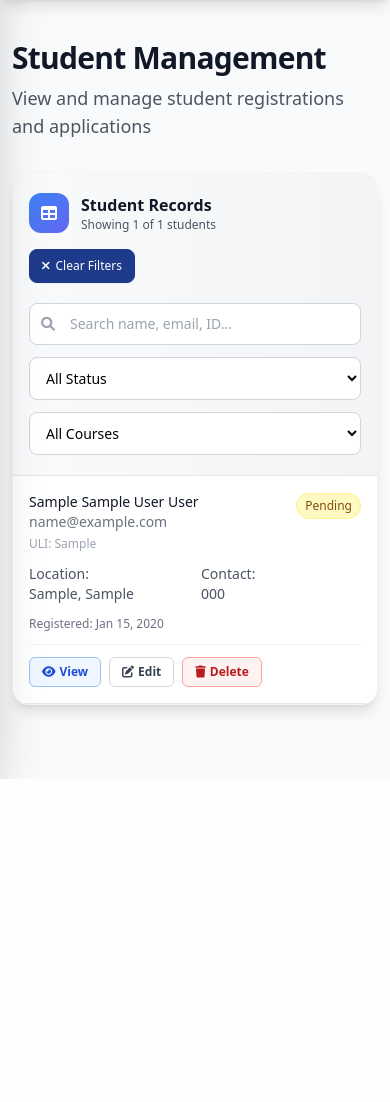
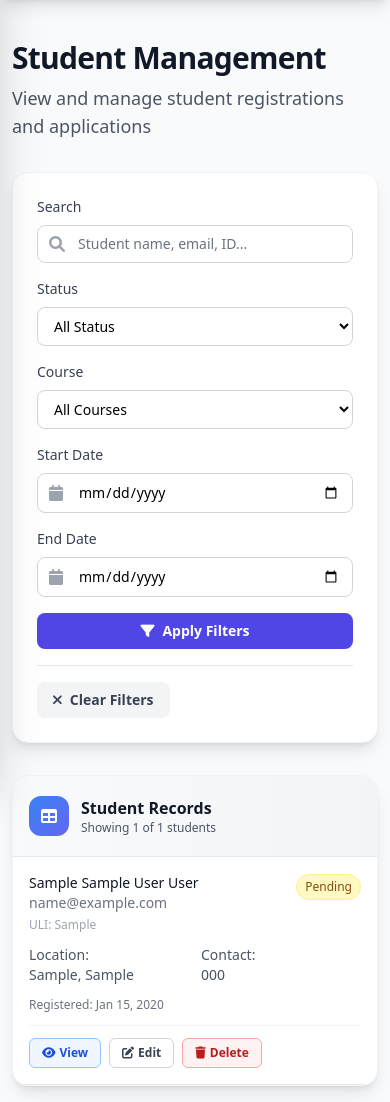
Before and after one commit to gregbolastig/short_courses, a PHP site: page /admin/students/index.php in a window 390 px wide. Shown: the part 65-1167 px from the top of the page. Before the commit the page ends 844 px from the top, so only its background shows below. Run offline with PHP 8.4, Linux system fonts and the light colour scheme; the visitor is signed in with stand-in values (Sample User, id 1); tables that the repository leaves empty hold one stand-in row (values such as "Sample post"); some libraries are stand-ins or nearby versions.

Commit message:
feat(admin): Add date range filtering for course applications
- Add start_date and end_date query parameters to course applications filter
- Implement DATE filtering logic for applied_at field with parameterized queries
- Add start date and end date input fields to filter form with calendar icons
- Adjust filter grid layout from 4 columns to 3 columns to accommodate new date filters
- Refactor guardian contact number input in student edit form with improved responsive layout
- Replace flex layout with flex-col sm:flex-row for better mobile responsiveness
- Add phone icon to guardian contact label for improved visual hierarchy
- Improve form field styling and spacing for better UX on smaller screens

```diff
--- a/admin/students/index.php
+++ b/admin/students/index.php
@@ -38,6 +38,8 @@ if (isset($_GET['action'], $_GET['id']) && $_GET['action'] === 'delete') {
 $search = $_GET['search'] ?? '';
 $filter_course = $_GET['filter_course'] ?? '';
 $filter_status = $_GET['filter_status'] ?? '';
+$start_date = $_GET['start_date'] ?? '';
+$end_date = $_GET['end_date'] ?? '';
 
 // Pagination
 $page = isset($_GET['page']) ? max(1, (int)$_GET['page']) : 1;
@@ -48,7 +50,7 @@ $offset = ($page - 1) * $limit;
 // BUILD QUERY CONDITIONS
 // ============================================================================
 
-list($where_clause, $params) = buildWhereClause($search, $filter_course, $filter_status, $has_soft_delete);
+list($where_clause, $params) = buildWhereClause($search, $filter_course, $filter_status, $start_date, $end_date, $has_soft_delete);
 
 // ============================================================================
 // FETCH DATA
@@ -134,7 +136,7 @@ function handleStudentDelete($conn, $logger, $student_id, $user_id) {
     }
 }
 
-function buildWhereClause($search, $filter_course, $filter_status, $has_soft_delete) {
+function buildWhereClause($search, $filter_course, $filter_status, $start_date, $end_date, $has_soft_delete) {
     $where_conditions = [];
     $params = [];
 
@@ -159,6 +161,17 @@ function buildWhereClause($search, $filter_course, $filter_status, $has_soft_del
     if (!empty($filter_status)) {
         $where_conditions[] = "status = :status";
         $params[':status'] = $filter_status;
+    }
+
+    // Date range filter
+    if (!empty($start_date)) {
+        $where_conditions[] = "DATE(created_at) >= :start_date";
+        $params[':start_date'] = $start_date;
+    }
+
+    if (!empty($end_date)) {
+        $where_conditions[] = "DATE(created_at) <= :end_date";
+        $params[':end_date'] = $end_date;
     }
 
     $where_clause = !empty($where_conditions) ? 'WHERE ' . implode(' AND ', $where_conditions) : '';
@@ -327,62 +340,37 @@ function getStudentFullName($student) {
                         <?php endif; ?>
 
 
-            <!-- Enhanced Students Table -->
-            <div class="bg-white rounded-2xl shadow-lg border border-gray-100 overflow-hidden">
-                <!-- Table Header with Search Filters -->
-                <div class="bg-gradient-to-r from-gray-50 to-gray-100 px-4 sm:px-6 md:px-8 py-5 md:py-6 border-b border-gray-200">
-                    <!-- Header Row -->
-                    <div class="flex flex-col lg:flex-row lg:items-center lg:justify-between gap-4 mb-5">
-                        <div class="flex items-center">
-                            <div class="w-10 h-10 bg-gradient-to-br from-blue-500 to-indigo-500 rounded-xl flex items-center justify-center mr-3 flex-shrink-0">
-                                <i class="fas fa-table text-white"></i>
-                            </div>
-                            <div>
-                                <h2 class="text-base md:text-lg font-semibold text-gray-900">Student Records</h2>
-                                <p class="text-xs md:text-sm text-gray-600">
-                                    Showing <?php echo count($students); ?> of <?php echo number_format($total_students); ?> students
-                                </p>
+            <!-- Search and Filter Section -->
+            <div class="bg-white rounded-2xl shadow-lg border border-gray-100 p-6 md:p-8 mb-8">
+                <form method="GET" class="space-y-4">
+                    <div class="grid grid-cols-1 md:grid-cols-2 lg:grid-cols-3 gap-4">
+                        <div>
+                            <label for="search" class="block text-sm font-medium text-gray-700 mb-2">Search</label>
+                            <div class="relative">
+                                <div class="absolute inset-y-0 left-0 pl-3 flex items-center pointer-events-none">
+                                    <i class="fas fa-search text-gray-400"></i>
+                                </div>
+                                <input type="text" id="search" name="search" placeholder="Student name, email, ID..."
+                                       value="<?php echo htmlspecialchars($search); ?>"
+                                       class="block w-full pl-10 pr-3 py-2 border border-gray-300 rounded-lg leading-5 bg-white placeholder-gray-500 focus:outline-none focus:placeholder-gray-400 focus:ring-1 focus:ring-blue-500 focus:border-blue-500 text-sm">
                             </div>
                         </div>
-                        <div class="flex flex-wrap items-center gap-2 sm:gap-3">
-                            <a href="index.php"
-                               class="inline-flex items-center px-3 sm:px-4 py-2 border border-blue-900 rounded-lg text-xs sm:text-sm font-medium text-white bg-blue-900 hover:bg-blue-800 focus:outline-none focus:ring-2 focus:ring-blue-700 transition-colors duration-200 shadow-sm">
-                                <i class="fas fa-times mr-1.5 sm:mr-2"></i>Clear Filters
-                            </a>
-                            <?php if ($total_pages > 1): ?>
-                                <div class="bg-white rounded-lg px-3 py-2 border border-gray-200 shadow-sm">
-                                    <span class="text-xs sm:text-sm font-medium text-gray-600 whitespace-nowrap">
-                                        Page <?php echo $page; ?> of <?php echo $total_pages; ?>
-                                    </span>
-                                </div>
-                            <?php endif; ?>
-                        </div>
-                    </div>
 
-                    <!-- Search and Filter Form -->
-                    <form method="GET" class="space-y-3">
-                        <div class="grid grid-cols-1 sm:grid-cols-2 lg:grid-cols-3 gap-3">
-                            <div class="relative sm:col-span-2 lg:col-span-1">
-                                <div class="absolute inset-y-0 left-0 pl-3 flex items-center pointer-events-none">
-                                    <i class="fas fa-search text-gray-400 text-sm"></i>
-                                </div>
-                                <input type="text" id="search" name="search"
-                                       placeholder="Search name, email, ID..."
-                                       value="<?php echo htmlspecialchars($search); ?>"
-                                       class="block w-full pl-10 pr-3 py-2.5 border border-gray-300 rounded-lg bg-white placeholder-gray-400 focus:outline-none focus:ring-2 focus:ring-blue-500 focus:border-blue-500 text-sm transition-colors">
-                            </div>
-
+                        <div>
+                            <label for="filter_status" class="block text-sm font-medium text-gray-700 mb-2">Status</label>
                             <select id="filter_status" name="filter_status"
-                                    class="block w-full px-3 py-2.5 border border-gray-300 rounded-lg bg-white focus:outline-none focus:ring-2 focus:ring-blue-500 focus:border-blue-500 text-sm transition-colors">
+                                    class="block w-full px-3 py-2 border border-gray-300 rounded-lg bg-white focus:outline-none focus:ring-1 focus:ring-blue-500 focus:border-blue-500 text-sm">
                                 <option value="">All Status</option>
                                 <option value="pending" <?php echo ($filter_status === 'pending') ? 'selected' : ''; ?>>Pending</option>
                                 <option value="approved" <?php echo ($filter_status === 'approved') ? 'selected' : ''; ?>>Approved</option>
                                 <option value="rejected" <?php echo ($filter_status === 'rejected') ? 'selected' : ''; ?>>Rejected</option>
-                                <option value="completed" <?php echo ($filter_status === 'completed') ? 'selected' : ''; ?>>Completed</option>
                             </select>
+                        </div>
 
+                        <div>
+                            <label for="filter_course" class="block text-sm font-medium text-gray-700 mb-2">Course</label>
                             <select id="filter_course" name="filter_course"
-                                    class="block w-full px-3 py-2.5 border border-gray-300 rounded-lg bg-white focus:outline-none focus:ring-2 focus:ring-blue-500 focus:border-blue-500 text-sm transition-colors">
+                                    class="block w-full px-3 py-2 border border-gray-300 rounded-lg bg-white focus:outline-none focus:ring-1 focus:ring-blue-500 focus:border-blue-500 text-sm">
                                 <option value="">All Courses</option>
                                 <?php foreach ($courses as $course): ?>
                                     <option value="<?php echo htmlspecialchars($course); ?>"
@@ -392,7 +380,63 @@ function getStudentFullName($student) {
                                 <?php endforeach; ?>
                             </select>
                         </div>
-                    </form>
+
+                        <div>
+                            <label for="start_date" class="block text-sm font-medium text-gray-700 mb-2">Start Date</label>
+                            <div class="relative">
+                                <div class="absolute inset-y-0 left-0 pl-3 flex items-center pointer-events-none">
+                                    <i class="fas fa-calendar text-gray-400"></i>
+                                </div>
+                                <input type="date" id="start_date" name="start_date"
+                                       value="<?php echo htmlspecialchars($start_date); ?>"
+                                       class="block w-full pl-10 pr-3 py-2 border border-gray-300 rounded-lg bg-white focus:outline-none focus:ring-1 focus:ring-blue-500 focus:border-blue-500 text-sm">
+                            </div>
+                        </div>
+
+                        <div>
+                            <label for="end_date" class="block text-sm font-medium text-gray-700 mb-2">End Date</label>
+                            <div class="relative">
+                                <div class="absolute inset-y-0 left-0 pl-3 flex items-center pointer-events-none">
+                                    <i class="fas fa-calendar text-gray-400"></i>
+                                </div>
+                                <input type="date" id="end_date" name="end_date"
+                                       value="<?php echo htmlspecialchars($end_date); ?>"
+                                       class="block w-full pl-10 pr-3 py-2 border border-gray-300 rounded-lg bg-white focus:outline-none focus:ring-1 focus:ring-blue-500 focus:border-blue-500 text-sm">
+                            </div>
+                        </div>
+
+                        <div class="flex items-end">
+                            <button type="submit"
+                                    class="w-full inline-flex items-center justify-center px-4 py-2 bg-indigo-600 text-white text-sm font-semibold rounded-lg hover:bg-indigo-700 focus:outline-none focus:ring-2 focus:ring-offset-2 focus:ring-indigo-500 transition-all duration-200">
+                                <i class="fas fa-filter mr-2"></i>Apply Filters
+                            </button>
+                        </div>
+                    </div>
+
+                    <div class="flex justify-start pt-4 border-t border-gray-200">
+                        <a href="index.php"
+                           class="inline-flex items-center px-4 py-2 bg-gray-100 text-gray-700 text-sm font-semibold rounded-lg hover:bg-gray-200 focus:outline-none focus:ring-2 focus:ring-offset-2 focus:ring-gray-500 transition-all duration-200">
+                            <i class="fas fa-times mr-2"></i>Clear Filters
+                        </a>
+                    </div>
+                </form>
+            </div>
+
+            <!-- Enhanced Students Table -->
+            <div class="bg-white rounded-2xl shadow-lg border border-gray-100 overflow-hidden">
+                <!-- Table Header -->
+                <div class="bg-gradient-to-r from-gray-50 to-gray-100 px-4 sm:px-6 md:px-8 py-5 md:py-6 border-b border-gray-200">
+                    <div class="flex items-center">
+                        <div class="w-10 h-10 bg-gradient-to-br from-blue-500 to-indigo-500 rounded-xl flex items-center justify-center mr-3 flex-shrink-0">
+                            <i class="fas fa-table text-white"></i>
+                        </div>
+                        <div>
+                            <h2 class="text-base md:text-lg font-semibold text-gray-900">Student Records</h2>
+                            <p class="text-xs md:text-sm text-gray-600">
+                                Showing <?php echo count($students); ?> of <?php echo number_format($total_students); ?> students
+                            </p>
+                        </div>
+                    </div>
                 </div>
 
                 <?php if (empty($students)): ?>
@@ -604,23 +648,13 @@ function getStudentFullName($student) {
             const searchInput = document.getElementById('search');
             const statusFilter = document.getElementById('filter_status');
             const courseFilter = document.getElementById('filter_course');
-            const form = searchInput.closest('form');
-
-            // Auto-submit on filter change
-            statusFilter.addEventListener('change', function() {
-                form.submit();
-            });
-
-            courseFilter.addEventListener('change', function() {
-                form.submit();
-            });
 
             // Debounced search input
             let searchTimeout;
             searchInput.addEventListener('input', function() {
                 clearTimeout(searchTimeout);
                 searchTimeout = setTimeout(function() {
-                    form.submit();
+                    searchInput.closest('form').submit();
                 }, 500);
             });
         });
```
Also changed, not shown: admin/course_application/index.php (+37 -1 lines), admin/students/edit.php (+21 -30 lines).
